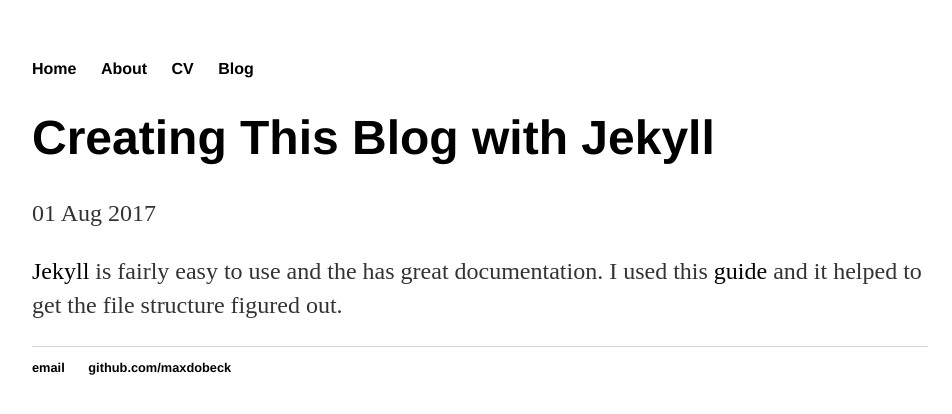
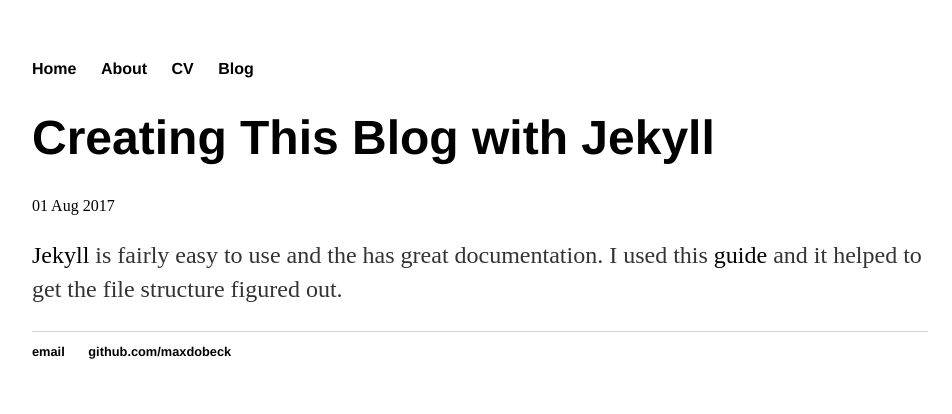
Before and after one commit to maxdobeck/maxdobeck.github.io, a Jekyll site: the page built from _posts/2017-08-01-creating-jekyll-blog.md, in a window 1280 px wide. Shown: the top 414 px of the page, without its empty margins (160-1112 px from the left). Built offline with Jekyll 4.4.1, drawn with Linux system fonts in a browser that asks for light colours.

Commit message:
Changed postdate class to span tag.

```diff
--- a/_layouts/post.html
+++ b/_layouts/post.html
@@ -2,7 +2,7 @@
 layout: default
 ---
 <h1 class="postTitle">{{ page.title }}</h1>
-<p class="postDate">{{ page.date | date_to_string }}</p>
+<span class="postDate">{{ page.date | date_to_string }}</span>
 
 <div class="post">
   {{ content }}
```
